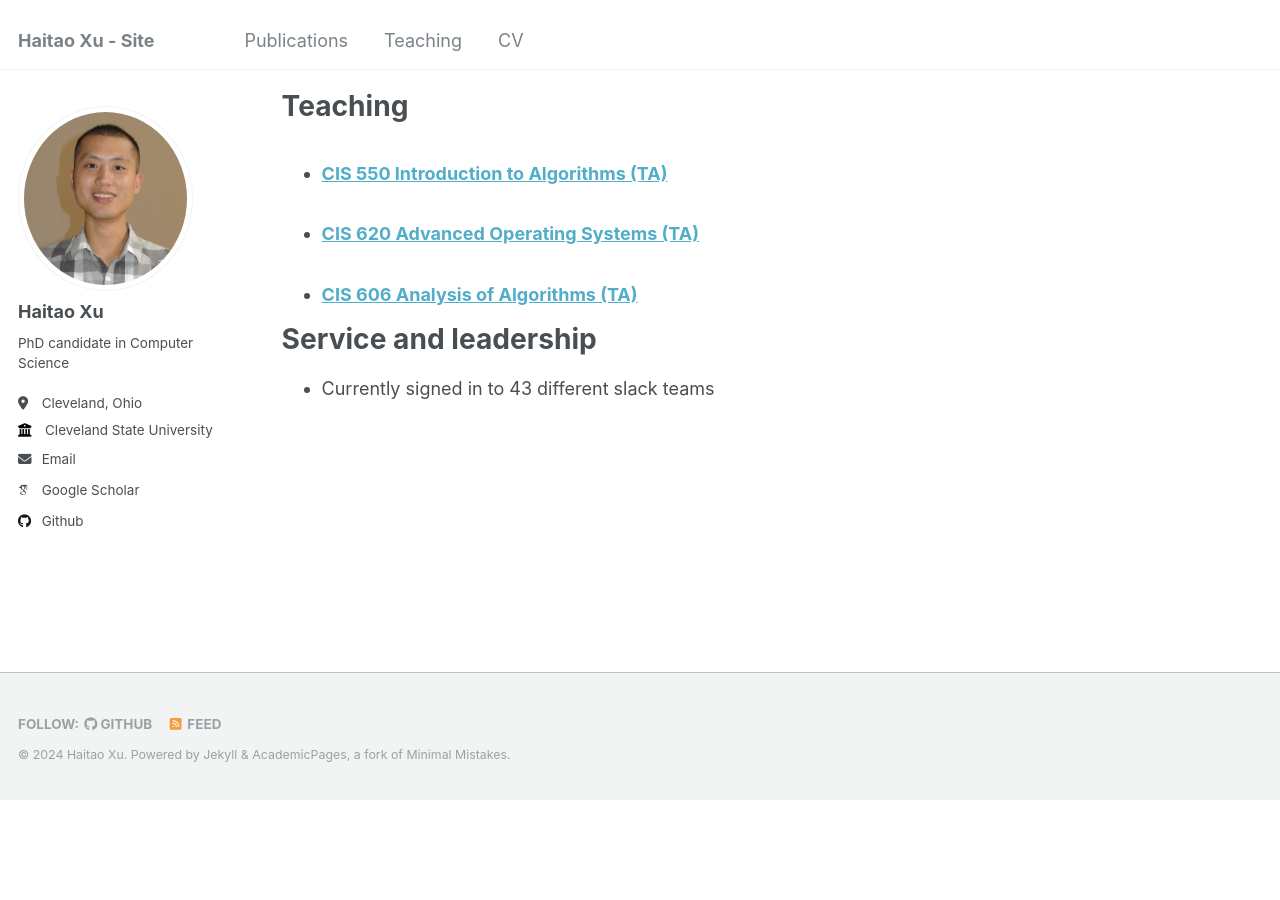
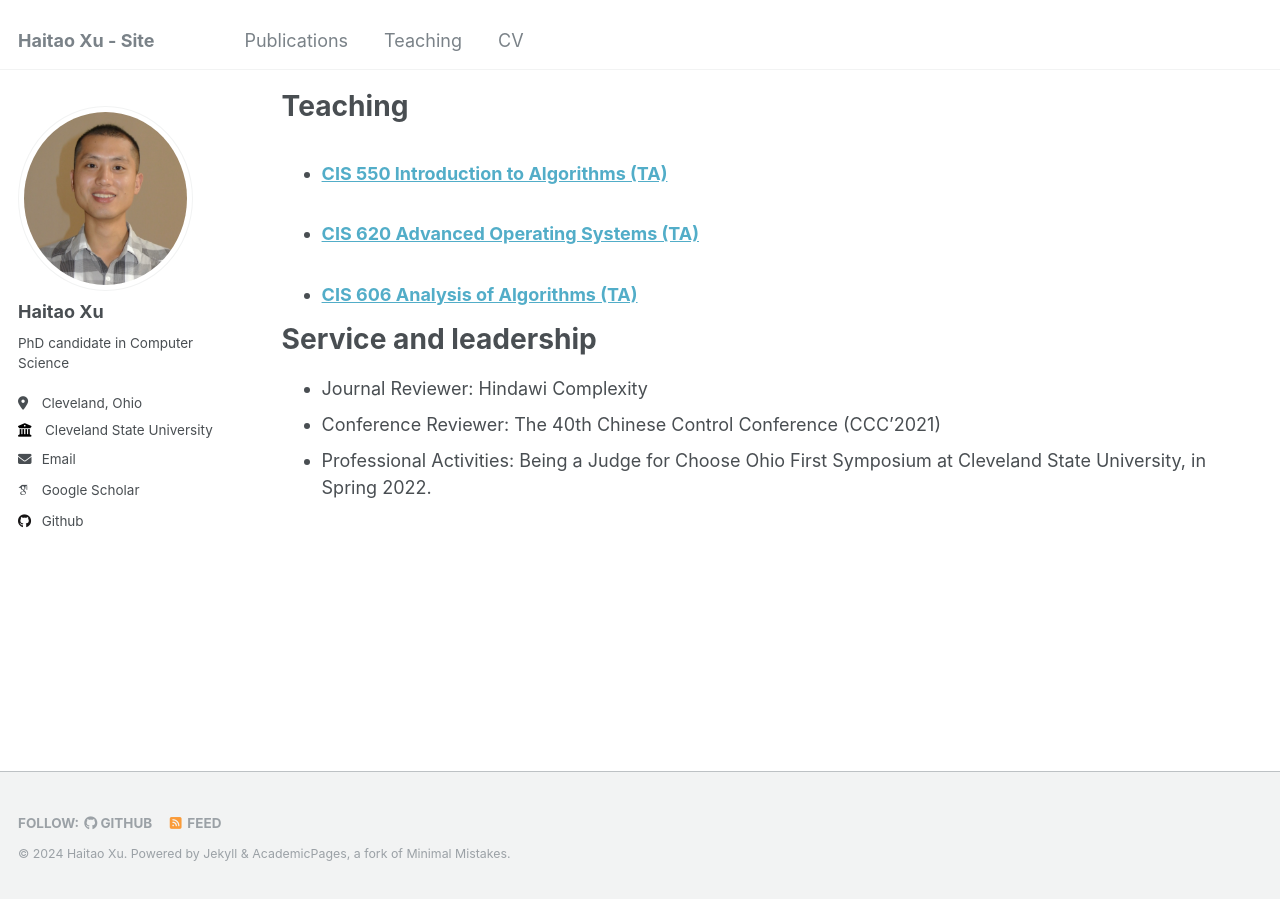
Before and after one commit to haitaotsui/haitaotsui.github.io, a Jekyll site: the page built from _pages/cv.md, in a window 1280 px wide and 900 px high, scrolled down 1570 px. Built offline with Jekyll 4.4.1, drawn with Linux system fonts in a browser that asks for light colours; some web fonts are replaced; before the commit the page ends 2371 px from its top, so only the background shows below that.

Commit message:
Update cv.md

```diff
--- a/_pages/cv.md
+++ b/_pages/cv.md
@@ -52,4 +52,6 @@ Teaching
 
 Service and leadership
 ======
-* Currently signed in to 43 different slack teams
+* Journal Reviewer: Hindawi Complexity
+* Conference Reviewer: The 40th Chinese Control Conference (CCC’2021)
+* Professional Activities: Being a Judge for Choose Ohio First Symposium at Cleveland State University, in Spring 2022.
```
